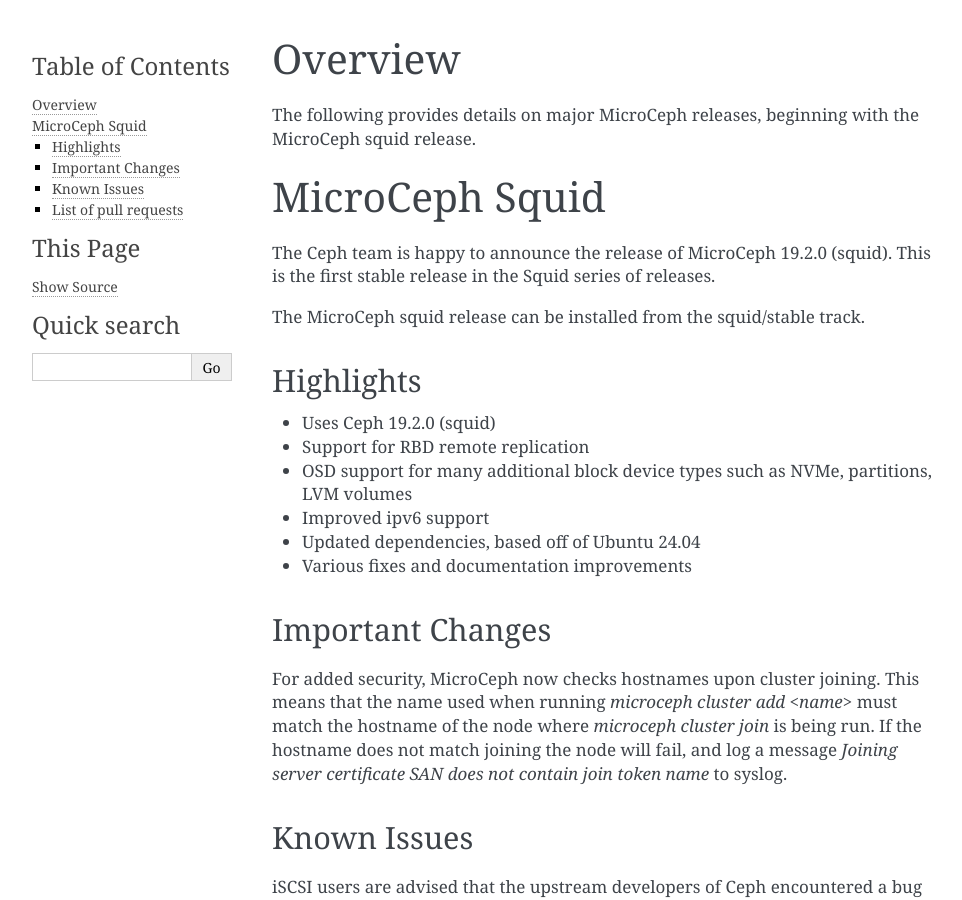
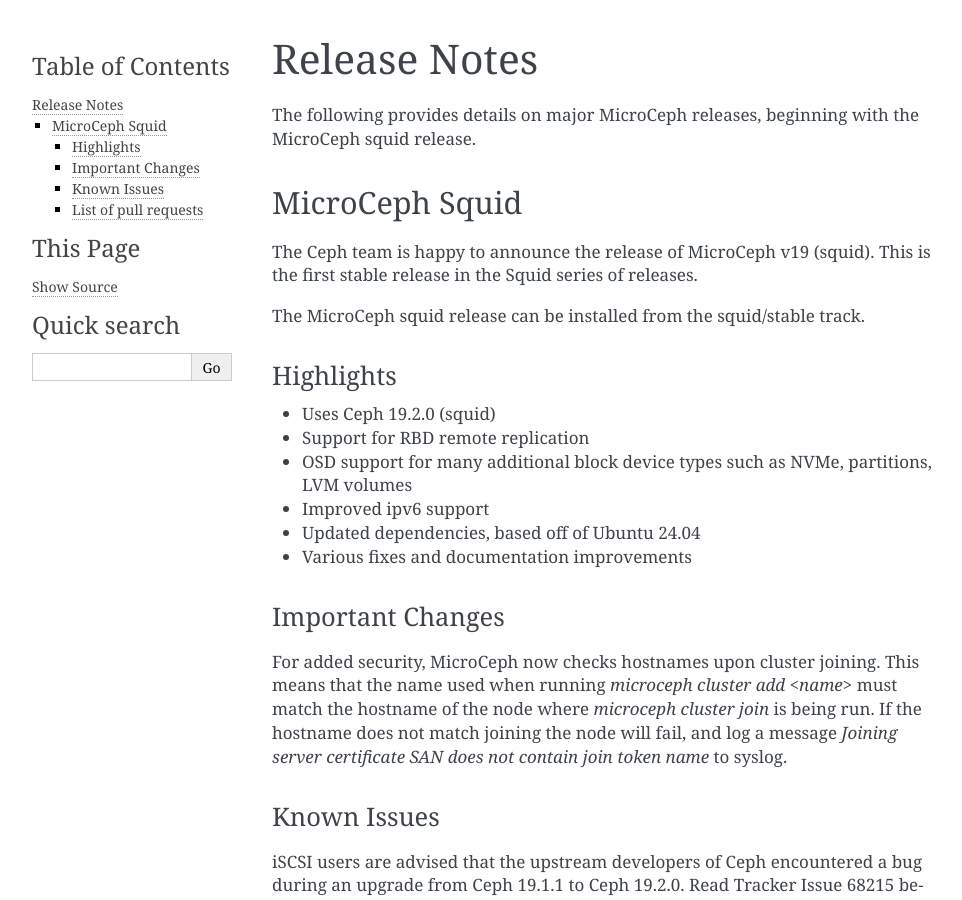
Before and after one commit to canonical/microceph, a Sphinx documentation site: the page built from docs/reference/release-notes.rst, in a window 1280 px wide and 900 px high. Shown: the whole window, without its empty margins (148-1110 px from the left). Built offline with Sphinx 7.4.7, drawn with Linux system fonts in a browser that asks for light colours.

Commit message:
doc: fix section headings (#606)
# Description

- Make heading more descriptive
- Fix section heading nesting

## Type of change

- Documentation update (change to documentation only)

## How has this been tested?

Existing tests

## Contributor checklist

Please check that you have:

- [x] self-reviewed the code in this PR

---------

Signed-off-by: Peter Sabaini <peter.sabaini@canonical.com>

```diff
--- a/docs/reference/release-notes.rst
+++ b/docs/reference/release-notes.rst
@@ -1,12 +1,12 @@
-Overview
-========
+Release Notes
+=============
 
 The following provides details on major MicroCeph releases, beginning with the MicroCeph squid release.
 
 MicroCeph Squid
-===============
+---------------
 
-The Ceph team is happy to announce the release of MicroCeph 19.2.0
+The Ceph team is happy to announce the release of MicroCeph v19
 (squid). This is the first stable release in the Squid series of
 releases.
 
@@ -14,7 +14,7 @@
 track.
 
 Highlights
-----------
+~~~~~~~~~~
 
 -  Uses Ceph 19.2.0 (squid)
 -  Support for RBD remote replication
@@ -26,7 +26,7 @@
 
 
 Important Changes
------------------
+~~~~~~~~~~~~~~~~~
 
 For added security, MicroCeph now checks hostnames upon cluster
 joining. This means that the name used when running `microceph cluster
@@ -37,14 +37,14 @@
 
 
 Known Issues
-------------
+~~~~~~~~~~~~
 
 iSCSI users are advised that the upstream developers of Ceph encountered
 a bug during an upgrade from Ceph 19.1.1 to Ceph 19.2.0. Read Tracker
 Issue 68215 before attempting an upgrade to 19.2.0.
 
 List of pull requests
----------------------
+~~~~~~~~~~~~~~~~~~~~~
 
 - `#467 <https://github.com/canonical/microceph/pull/467>`__: Fix: increase timings for osd release
 - `#466 <https://github.com/canonical/microceph/pull/466>`__: Adjust ‘verify_health’ iterations
```
